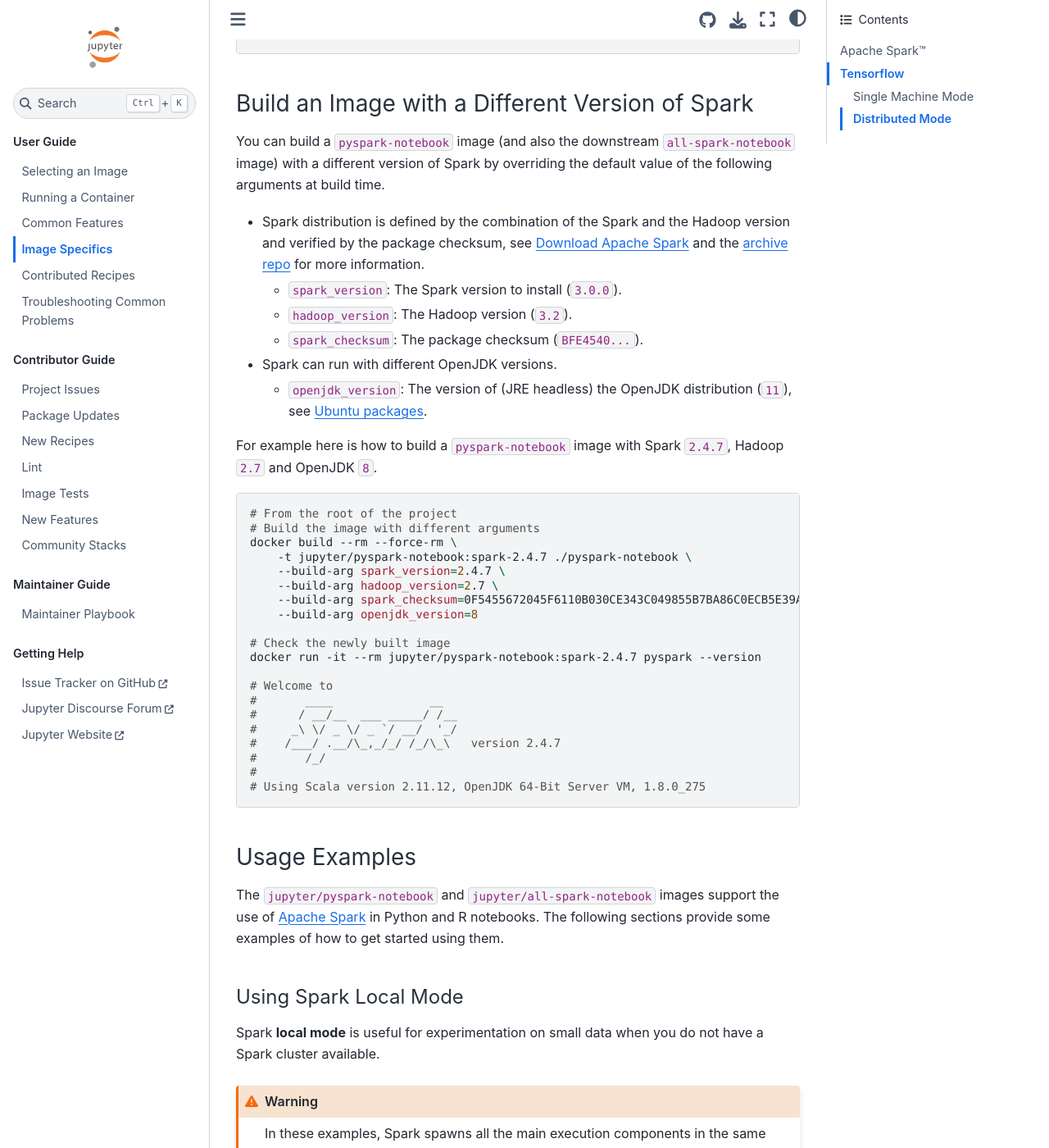
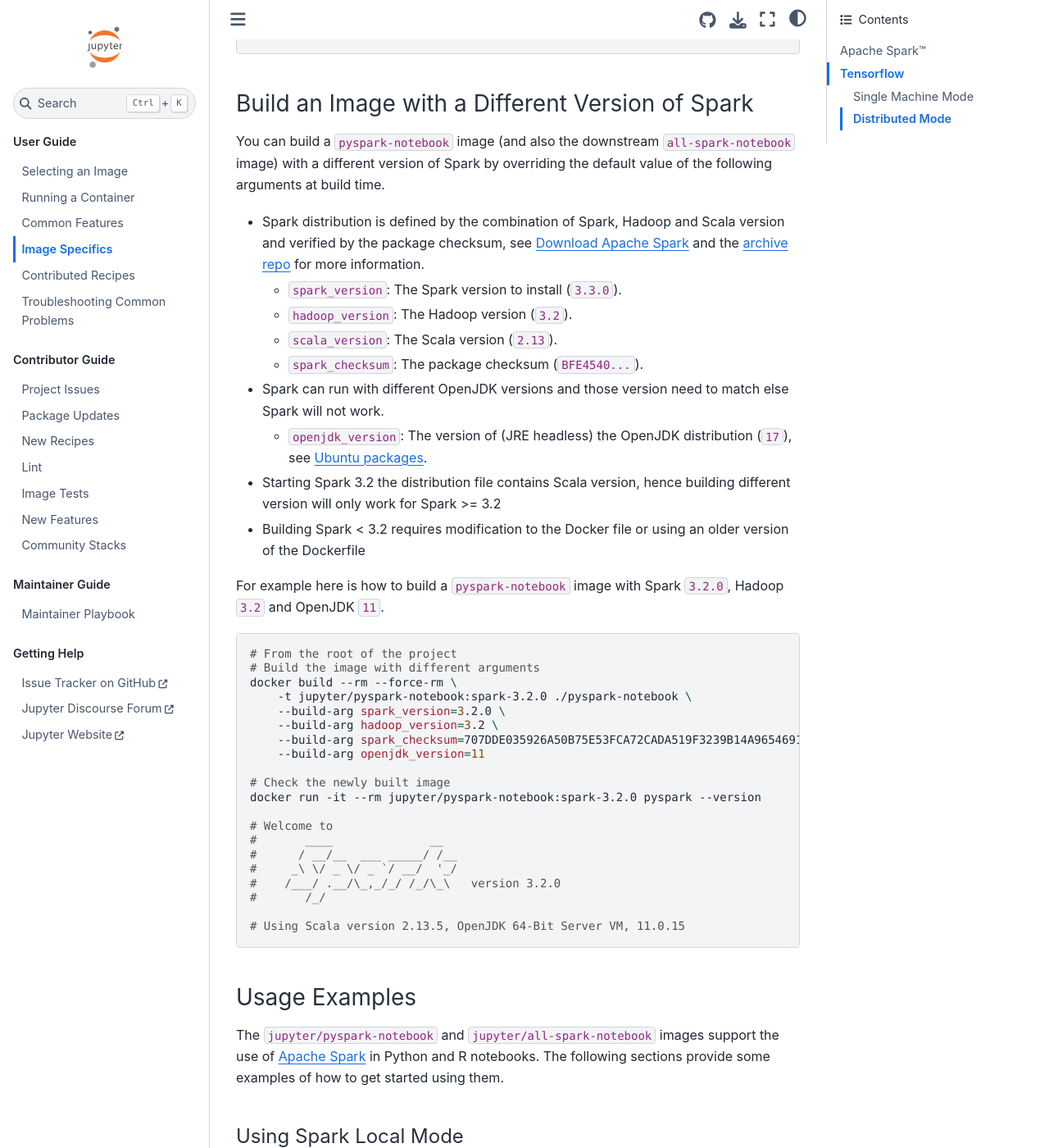
Before and after one commit to jupyter/docker-stacks, a Sphinx documentation site: the page built from docs/using/specifics.md, in a window 1280 px wide and 1400 px high, scrolled down 1097 px. Shown: the whole window at 82% size. Built offline with Sphinx 7.4.7 and the Sphinx Book theme 1.1.4, drawn with Linux system fonts in a browser that asks for light colours.

Commit message:
Updating docs on building Spark with arguments

````diff
--- a/docs/using/specifics.md
+++ b/docs/using/specifics.md
@@ -41,37 +41,41 @@
 
 You can build a `pyspark-notebook` image (and also the downstream `all-spark-notebook` image) with a different version of Spark by overriding the default value of the following arguments at build time.
 
-- Spark distribution is defined by the combination of the Spark and the Hadoop version and verified by the package checksum,
+- Spark distribution is defined by the combination of Spark, Hadoop and Scala version and verified by the package checksum,
   see [Download Apache Spark](https://spark.apache.org/downloads.html) and the [archive repo](https://archive.apache.org/dist/spark/) for more information.
-  - `spark_version`: The Spark version to install (`3.0.0`).
+  - `spark_version`: The Spark version to install (`3.3.0`).
   - `hadoop_version`: The Hadoop version (`3.2`).
+  - `scala_version`: The Scala version (`2.13`).
   - `spark_checksum`: The package checksum (`BFE4540...`).
-- Spark can run with different OpenJDK versions.
-  - `openjdk_version`: The version of (JRE headless) the OpenJDK distribution (`11`), see [Ubuntu packages](https://packages.ubuntu.com/search?keywords=openjdk).
+- Spark can run with different OpenJDK versions and those version need to match else Spark will not work.
+  - `openjdk_version`: The version of (JRE headless) the OpenJDK distribution (`17`), see [Ubuntu packages](https://packages.ubuntu.com/search?keywords=openjdk).
 
-For example here is how to build a `pyspark-notebook` image with Spark `2.4.7`, Hadoop `2.7` and OpenJDK `8`.
+- Starting Spark 3.2 the distribution file contains Scala version, hence building different version will only work for Spark >= 3.2
+- Building Spark < 3.2 requires modification to the Docker file or using an older version of the Dockerfile
+
+For example here is how to build a `pyspark-notebook` image with Spark `3.2.0`, Hadoop `3.2` and OpenJDK `11`.
 
 ```bash
 # From the root of the project
 # Build the image with different arguments
 docker build --rm --force-rm \
-    -t jupyter/pyspark-notebook:spark-2.4.7 ./pyspark-notebook \
-    --build-arg spark_version=2.4.7 \
-    --build-arg hadoop_version=2.7 \
-    --build-arg spark_checksum=0F5455672045F6110B030CE343C049855B7BA86C0ECB5E39A075FF9D093C7F648DA55DED12E72FFE65D84C32DCD5418A6D764F2D6295A3F894A4286CC80EF478 \
-    --build-arg openjdk_version=8
+    -t jupyter/pyspark-notebook:spark-3.2.0 ./pyspark-notebook \
+    --build-arg spark_version=3.2.0 \
+    --build-arg hadoop_version=3.2 \
+    --build-arg spark_checksum=707DDE035926A50B75E53FCA72CADA519F3239B14A96546911CB4916A58DCF69A1D2BFDD2C7DD5899324DBD82B6EEAB9797A7B4ABF86736FFCA4C26D0E0BF0EE \
+    --build-arg openjdk_version=11
 
 # Check the newly built image
-docker run -it --rm jupyter/pyspark-notebook:spark-2.4.7 pyspark --version
+docker run -it --rm jupyter/pyspark-notebook:spark-3.2.0 pyspark --version
 
 # Welcome to
 #       ____              __
 #      / __/__  ___ _____/ /__
 #     _\ \/ _ \/ _ `/ __/  '_/
-#    /___/ .__/\_,_/_/ /_/\_\   version 2.4.7
+#    /___/ .__/\_,_/_/ /_/\_\   version 3.2.0
 #       /_/
-#
-# Using Scala version 2.11.12, OpenJDK 64-Bit Server VM, 1.8.0_275
+
+# Using Scala version 2.13.5, OpenJDK 64-Bit Server VM, 11.0.15
 ```
 
 ### Usage Examples
````
